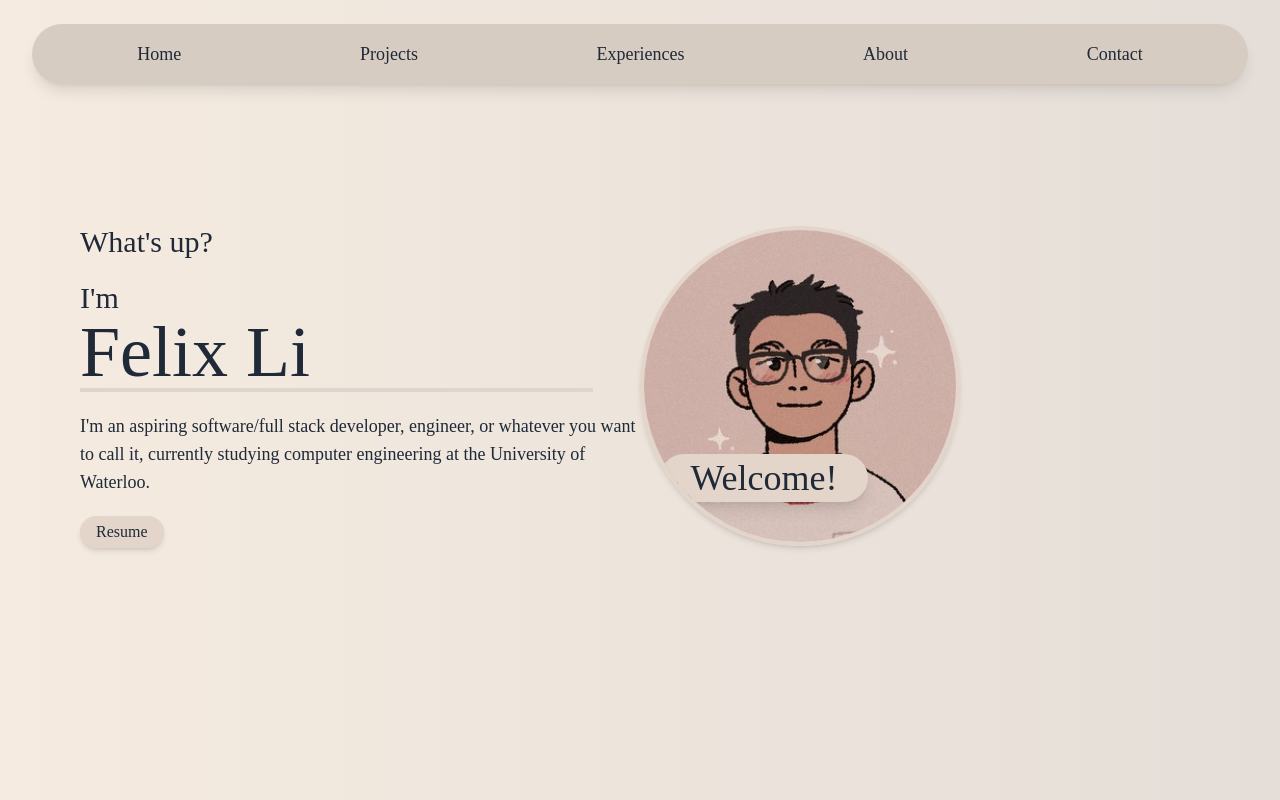
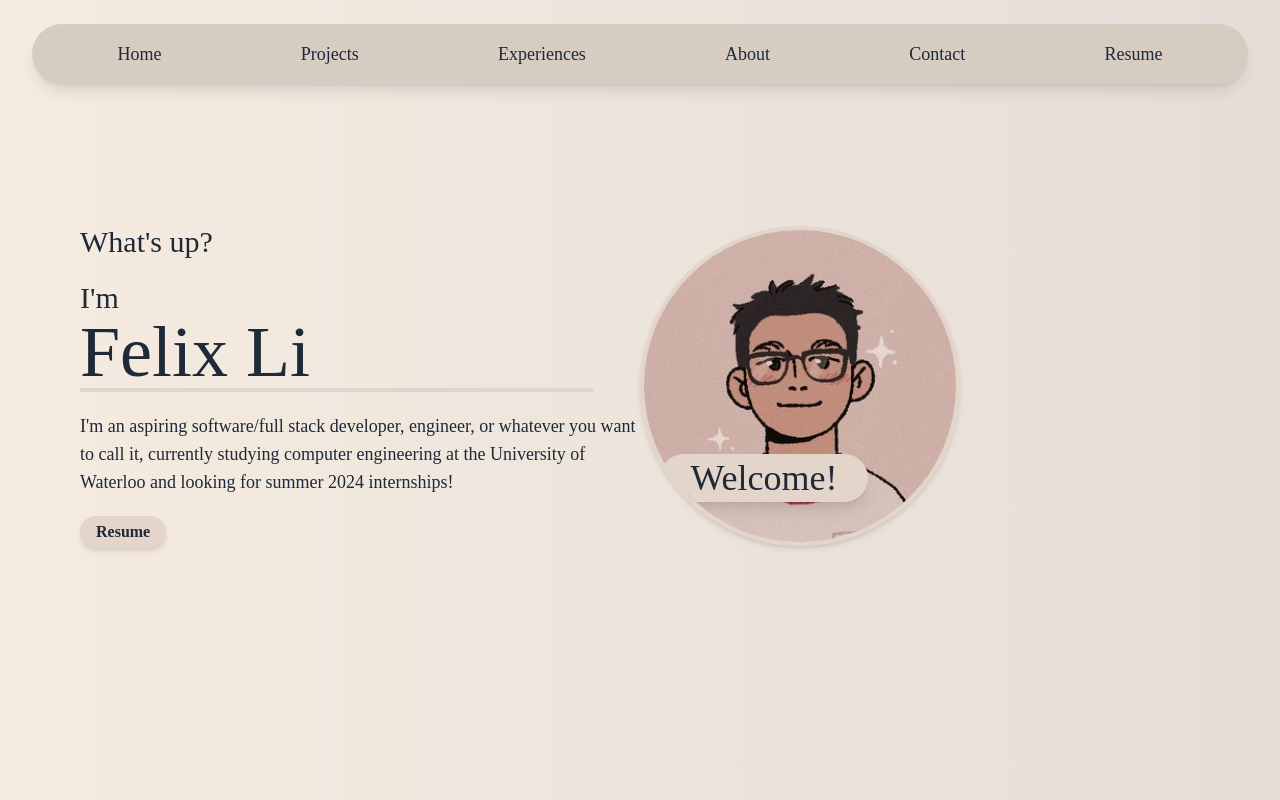
Before and after one commit to 04felixli/Portfolio-Website, a React (Create React App) app: page / in a window 1280 px wide. Shown: the top 800 px of the page. Built offline with nearby package versions, Linux system fonts and the light colour scheme.

Commit message:
Added Resume button to header with minor UI changes to Home.

```diff
--- a/src/Components/Header/Header.tsx
+++ b/src/Components/Header/Header.tsx
@@ -62,6 +62,9 @@ const Header = ({ headerHeight, setHeaderHeight }: Props) => {
                                 <Link to="/#Contact" onClick={toggleMobileMenu} className="mt-2">
                                     Contact
                                 </Link>
+
+                                <a href="Resume.pdf" target="_blank" rel="noreferrer" className="mt-2">Resume</a>
+
                             </div>
 
                             <GrayBg onClick={toggleMobileMenu} />
@@ -90,6 +93,8 @@ const Header = ({ headerHeight, setHeaderHeight }: Props) => {
                     <Link to="/#Contact" className="transition ease-in-out delay-150 hover:-translate-y-1 hover:scale-110 hover:bg-color4 duration-300 hover:shadow-md rounded-full px-4">
                         Contact
                     </Link>
+
+                    <a href="Resume.pdf" target="_blank" rel="noreferrer" className="transition ease-in-out delay-150 hover:-translate-y-1 hover:scale-110 hover:bg-color4 duration-300 hover:shadow-md rounded-full px-4">Resume</a>
                 </div>
 
             </nav>
--- a/src/Components/Home/Home.tsx
+++ b/src/Components/Home/Home.tsx
@@ -10,8 +10,8 @@ const Home = () => {
                 <p className="text-3xl laptop-L:text-4xl">What's up?</p>
                 <p className="text-3xl laptop-L:text-4xl mt-5">I'm</p>
                 <p className="text-7xl laptop-L:text-9xl border-b-4 border-color2 w-11/12">Felix Li</p>
-                <p className="text-lg mt-5">I'm an aspiring software/full stack developer, engineer, or whatever you want to call it, currently studying computer engineering at the University of Waterloo.</p>
-                <a href="Resume.pdf" target="_blank" rel="noreferrer" className=" w-fit px-4 py-1 shadow-md rounded-full mt-5 bg-color6 transition ease-in-out delay-150 hover:-translate-y-1 hover:scale-110 duration-300 hover:shadow-lg text-center">Resume</a>
+                <p className="text-lg mt-5">I'm an aspiring software/full stack developer, engineer, or whatever you want to call it, currently studying computer engineering at the University of Waterloo and looking for summer 2024 internships!</p>
+                <a href="Resume.pdf" target="_blank" rel="noreferrer" className=" w-fit px-4 py-1 shadow-md rounded-full mt-5 bg-color6 transition ease-in-out delay-150 hover:-translate-y-1 hover:scale-110 duration-300 hover:shadow-lg text-center font-bold">Resume</a>
             </section>
 
             <a href={AboutMe.linkedIn} target="_blank" className="hidden tablet:flex w-72 h-72 laptop:w-80 laptop:h-80 laptop-L:w-96 laptop-L:h-96 rounded-full border border-color6 border-4 overflow-hidden relative shadow-md transition ease-in-out delay-150 hover:-translate-y-1 hover:scale-110 hover:shadow-lg">
```
